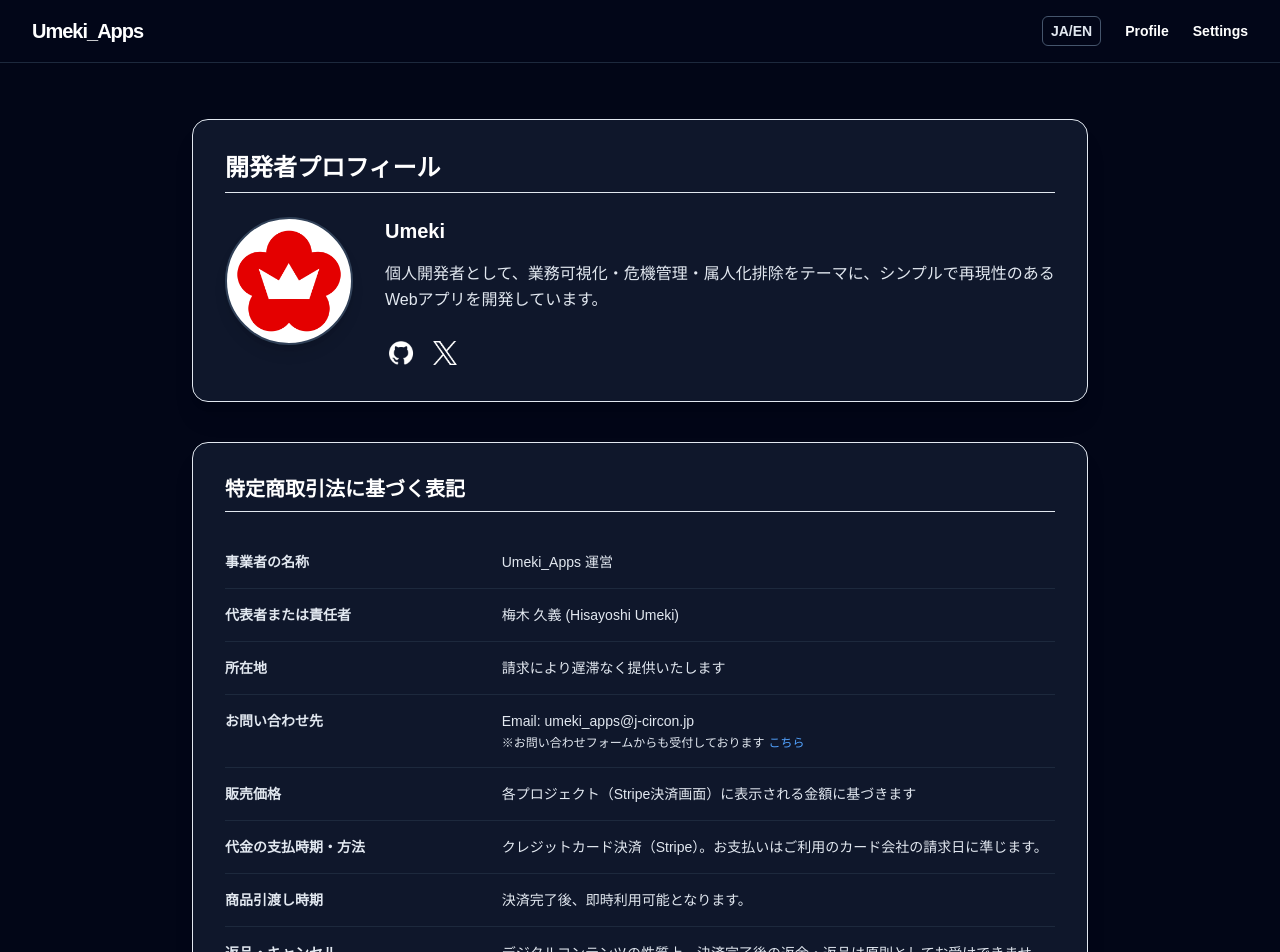
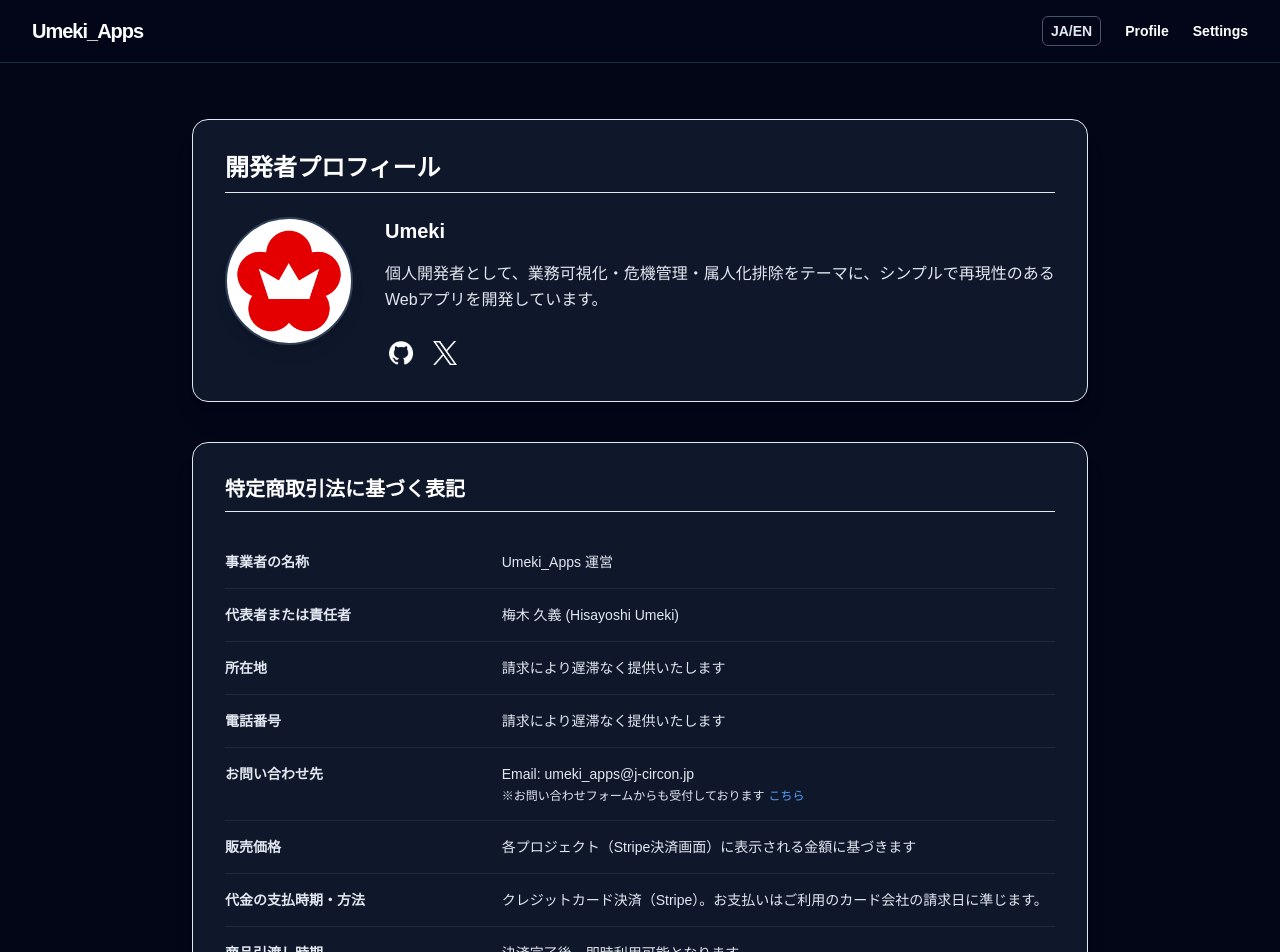
Before and after one commit to umeki-jp/Umeki_Hub, a Next.js app: page /profile in a window 1280 px wide. Shown: the top 952 px of the page. Built offline with nearby package versions, Linux system fonts and the light colour scheme.

Commit message:
電話番号欄追加

```diff
--- a/src/app/profile/page.js
+++ b/src/app/profile/page.js
@@ -23,6 +23,8 @@ export default function ProfilePage() {
       OWNER_VALUE: { ja: "梅木 久義 (Hisayoshi Umeki)", en: "Hisayoshi Umeki" },
       ADDRESS_LABEL: { ja: "所在地", en: "Address" },
       ADDRESS_VALUE: { ja: "請求により遅滞なく提供いたします", en: "Provided promptly upon request" },
+      TEL_LABEL: { ja: "電話番号", en: "Phone Number" },
+      TEL_VALUE: { ja: "請求により遅滞なく提供いたします", en: "Provided promptly upon request" },
       CONTACT_LABEL: { ja: "お問い合わせ先", en: "Contact" },
       CONTACT_FORM: { ja: "※お問い合わせフォームからも受付しております", en: "*Contact form is also available" },
       PRICE_LABEL: { ja: "販売価格", en: "Price" },
@@ -107,6 +109,7 @@ export default function ProfilePage() {
                 [profileT.LEGAL.NAME_LABEL[lang], profileT.LEGAL.NAME_VALUE[lang]],
                 [profileT.LEGAL.OWNER_LABEL[lang], profileT.LEGAL.OWNER_VALUE[lang]],
                 [profileT.LEGAL.ADDRESS_LABEL[lang], profileT.LEGAL.ADDRESS_VALUE[lang]],
+                [profileT.LEGAL.TEL_LABEL[lang], profileT.LEGAL.TEL_VALUE[lang]],
                 [profileT.LEGAL.CONTACT_LABEL[lang], (
                   <div key="contact">
                     <p>Email: umeki_apps@j-circon.jp</p>
```
